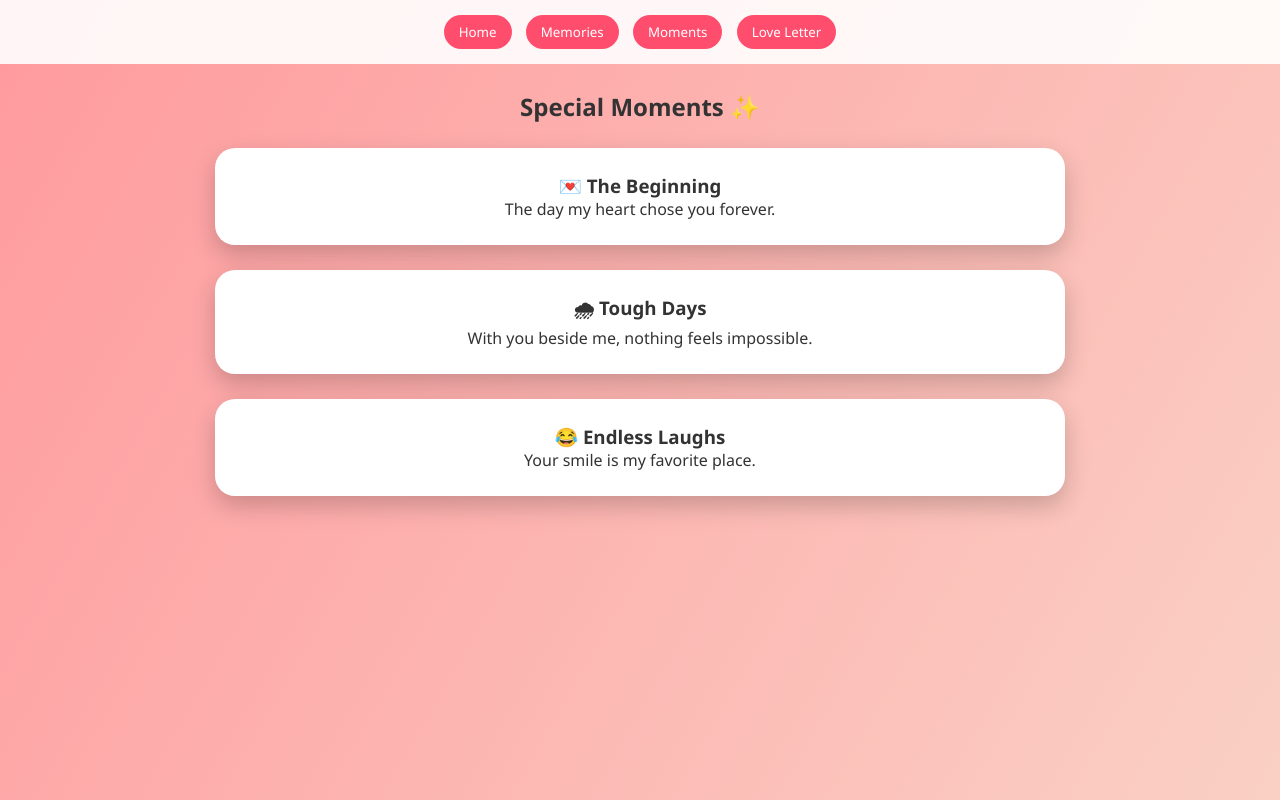
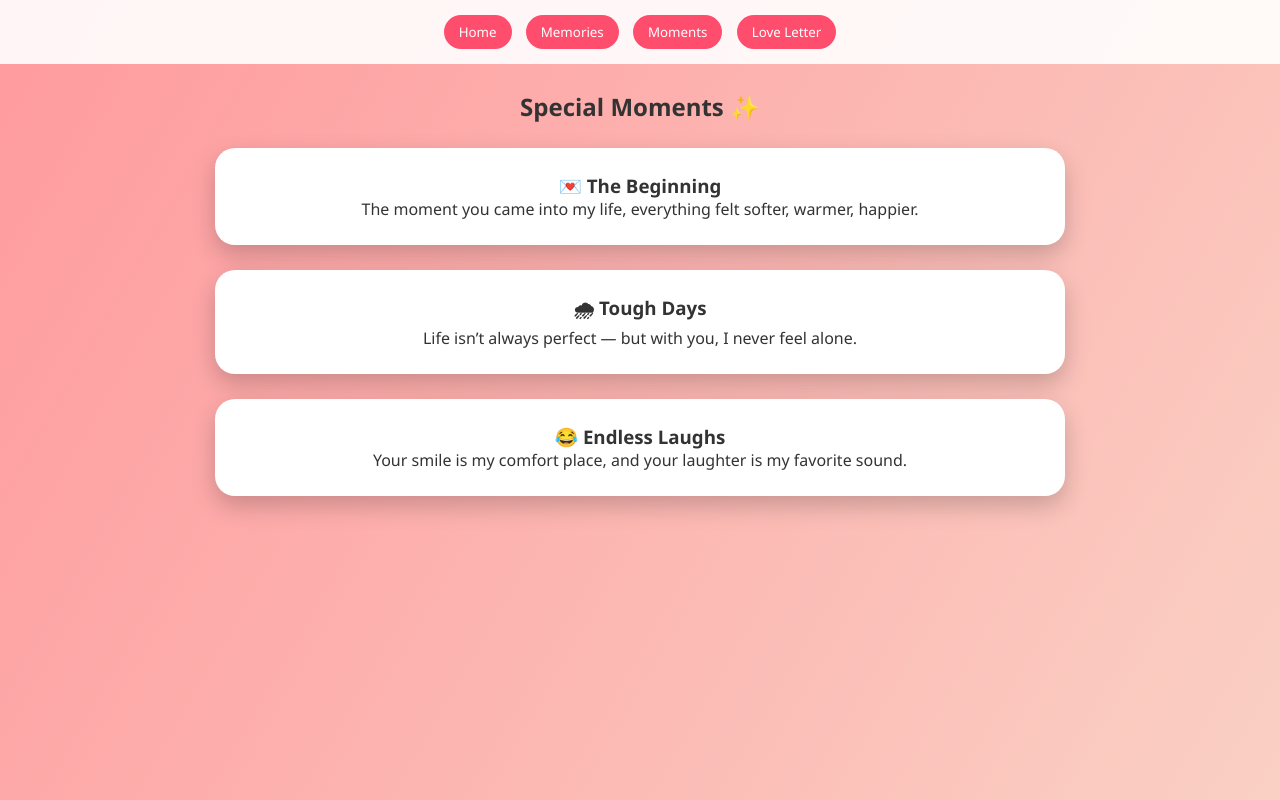
Before and after one commit to Dhruv-sharma949/Love-aniversary, a plain HTML site: page index.html in a window 1280 px wide. Both pictures are taken after a click on the button "Moments". Drawn offline with Linux system fonts and the light colour scheme.

Commit message:
Update index.html

```diff
--- a/index.html
+++ b/index.html
@@ -150,17 +150,17 @@ input{
 
   <div class="card">
     <h3>💌 The Beginning</h3>
-    <p>The day my heart chose you forever.</p>
+    <p>The moment you came into my life, everything felt softer, warmer, happier.</p>
   </div>
 
   <div class="card">
     <h3>🌧 Tough Days</h3>
-    <p>With you beside me, nothing feels impossible.</p>
+    <p>Life isn’t always perfect — but with you, I never feel alone.</p>
   </div>
 
   <div class="card">
     <h3>😂 Endless Laughs</h3>
-    <p>Your smile is my favorite place.</p>
+    <p>Your smile is my comfort place, and your laughter is my favorite sound.</p>
   </div>
 </section>
 
```
